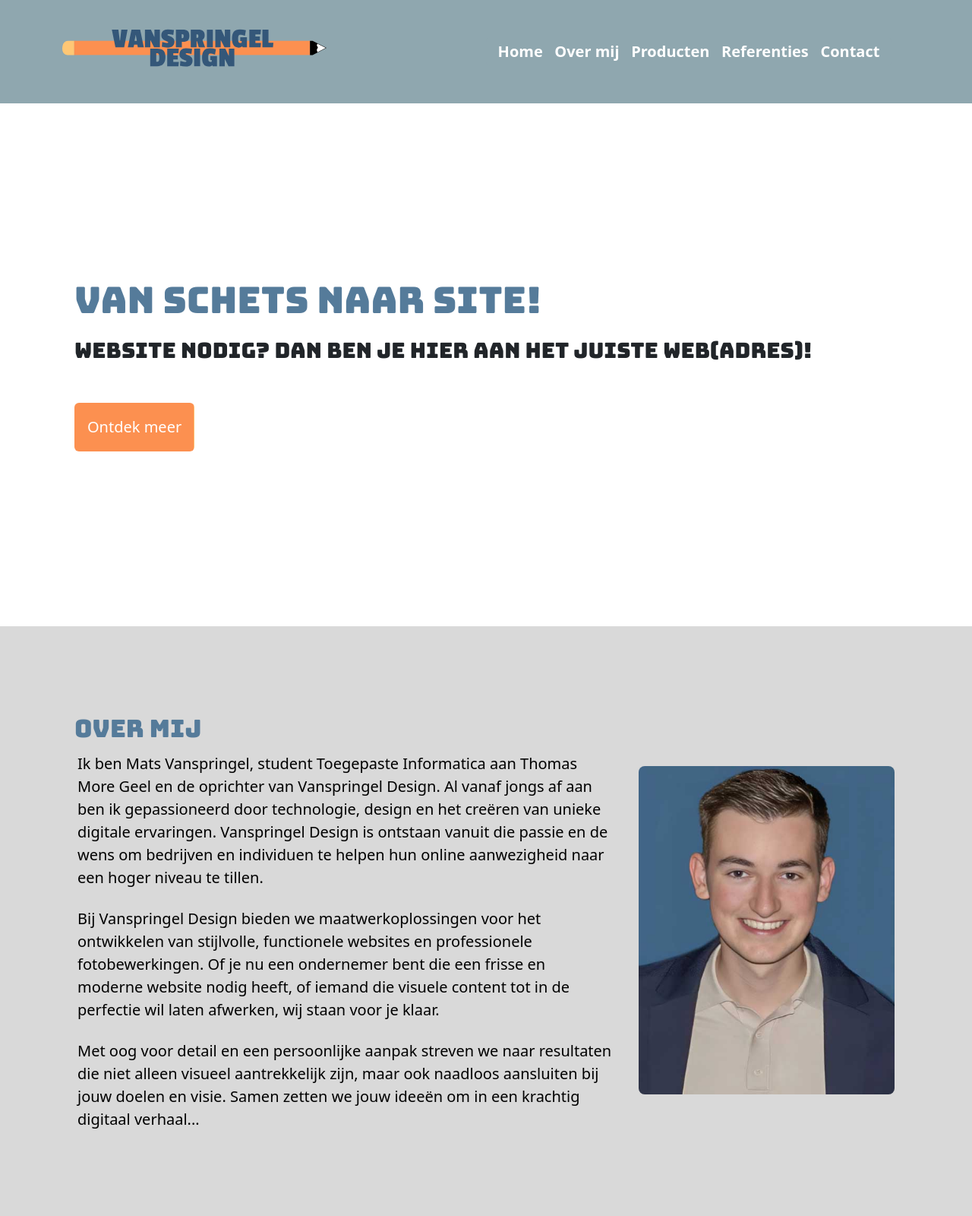
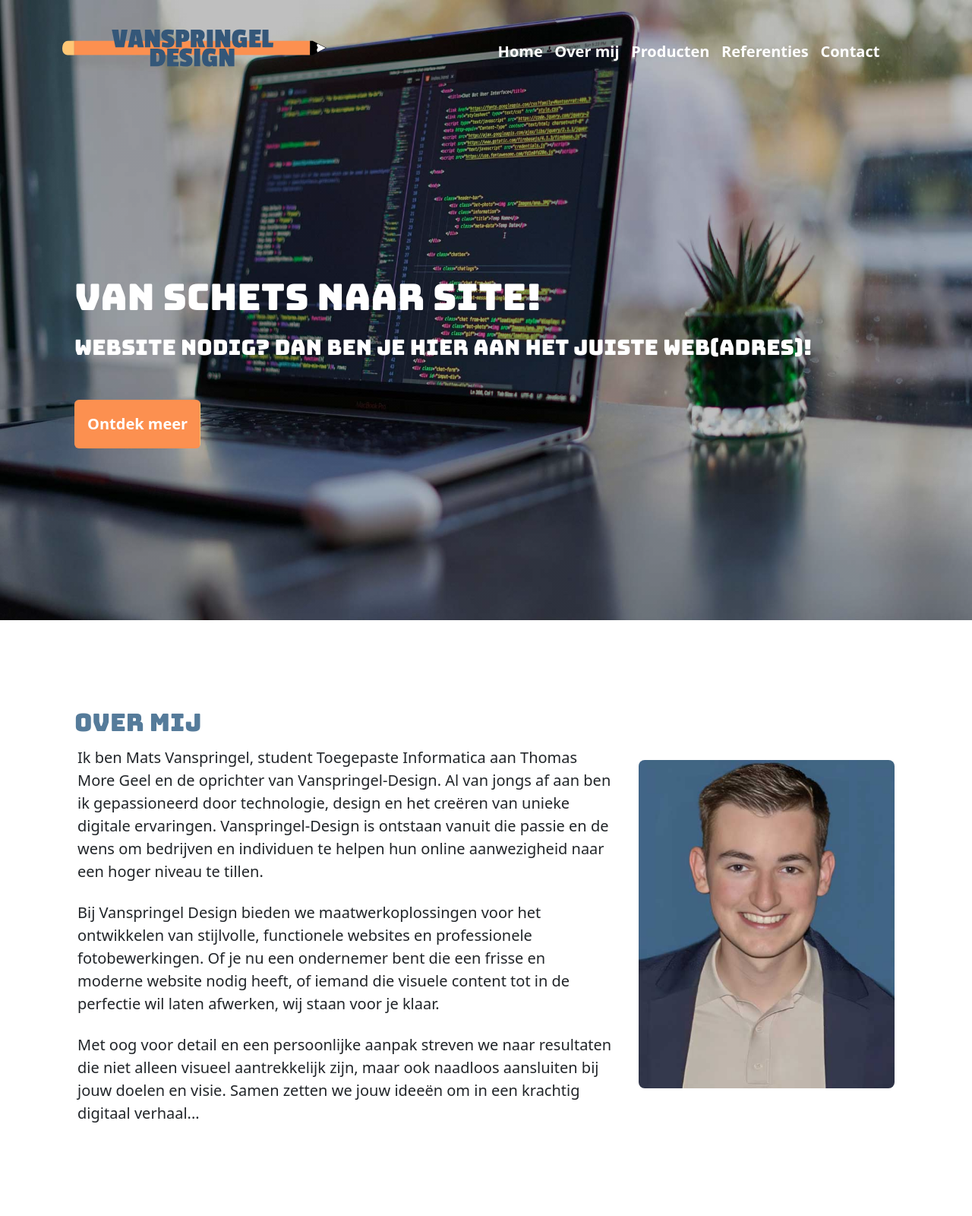
Before and after one commit to Fratsie/Vanspringel-Design-bootstrap-, a plain HTML site: page index.html in a window 1280 px wide. Shown: the top 1600 px of the page at 76% size. Drawn offline with nearby package versions, Linux system fonts and the light colour scheme.

Commit message:
git add .

```diff
--- a/index.html
+++ b/index.html
@@ -22,13 +22,15 @@
 </head>
 <body>
 
-  <div class="bg-light-blue">
+<div id="homeWrap">
+  <div>
     <div class="container py-2">
       <nav class="navbar navbar-expand-md">
         <div class="row justify-content-evenly w-100">
           <img class="col-8 col-md-6 col-xl-4 mb-3" src="assets/logo.svg" alt="Vanspringel-Design logo">
 
-          <button class="col-2 mb-3 navbar-toggler" type="button" data-bs-toggle="collapse" data-bs-target="#navbarNav" aria-controls="navbarNav" aria-expanded="false" aria-label="Toggle navigation">
+          <button class="col-2 mb-3 navbar-toggler bg-light-blue" type="button" data-bs-toggle="collapse" data-bs-target="#navbarNav"
+                  aria-controls="navbarNav" aria-expanded="false" aria-label="Toggle navigation">
             <span class="navbar-toggler-icon"></span>
           </button>
 
@@ -56,30 +58,29 @@
     </div>
   </div>
 
-  <div class="bg-white">
-    <div class="container">
-      <div class="row align-items-center m-1" id="home">
-        <div class="col-12">
-          <h1 class="font mb-3">Van schets naar site!</h1>
-          <p class="font fs-3 mb-5">Website nodig? Dan ben je hier aan het juiste web(adres)!</p>
+  <div class="container">
+    <div class="row align-items-center mx-1" id="home">
+      <div class="col-12">
+        <h1 class="font text-white mb-3">Van schets naar site!</h1>
+        <p class="font fs-3 text-white mb-5">Website nodig? Dan ben je hier aan het juiste web(adres)!</p>
 
-          <a href="#overMij" class="btn primary t-short fs-5 m-0 p-3">Ontdek meer</a>
-        </div>
+        <a href="#overMij" class="btn primary t-short fs-5 m-0 p-3">Ontdek meer</a>
       </div>
     </div>
   </div>
+</div>
 
-  <div class="bg-grey py-5 py-md-0">
+  <div class="bg-white py-5 py-md-0">
     <div class="container">
       <div class="row align-items-center h-full" id="overMij">
         <div class="col-12">
-          <div class="row align-items-center m-1">
+          <div class="row align-items-center mx-1">
             <div class="col-md-6 col-xl-8">
               <h2 class="col-12 font">Over mij</h2>
 
               <p class="p-1 fs-5">
-                Ik ben <span class="accent">Mats Vanspringel</span>, student Toegepaste Informatica aan Thomas More Geel en de oprichter van Vanspringel Design. Al vanaf jongs af aan ben ik gepassioneerd door technologie, design en het creëren van
-                unieke digitale ervaringen. Vanspringel Design is ontstaan vanuit die passie en de wens om bedrijven en individuen te helpen hun online aanwezigheid naar een hoger niveau te tillen.
+                Ik ben <span class="accent">Mats Vanspringel</span>, student Toegepaste Informatica aan Thomas More Geel en de oprichter van Vanspringel-Design. Al van jongs af aan ben ik gepassioneerd door technologie, design en het creëren van
+                unieke digitale ervaringen. Vanspringel-Design is ontstaan vanuit die passie en de wens om bedrijven en individuen te helpen hun online aanwezigheid naar een hoger niveau te tillen.
               </p>
               <p class="p-1 fs-5">
                 Bij Vanspringel Design bieden we maatwerkoplossingen voor het ontwikkelen van stijlvolle, functionele websites en professionele fotobewerkingen. Of je nu een ondernemer bent die een frisse en
@@ -100,9 +101,9 @@
     </div>
   </div>
 
-  <div class="bg-white py-5 py-md-0">
+  <div class="bg-grey py-5 py-md-0">
     <div class="container">
-      <div class="row align-items-center h-full m-1" id="producten">
+      <div class="row align-items-center h-full mx-1" id="producten">
         <div class="col-12">
           <h2 class="font mb-3">Producten</h2>
 
@@ -142,9 +143,9 @@
     </div>
   </div>
 
-  <div class="bg-grey">
+  <div class="bg-white">
     <div class="container">
-      <div class="row align-items-center h-full m-1" id="referenties">
+      <div class="row align-items-center h-full mx-1" id="referenties">
         <div class="col-12">
           <h2 class="font mb-3">Referenties</h2>
           <p class="fs-5">Hieronder kan je al wat projecten vinden die gemaakt zijn door mij! Deze projecten bestaan uit websites en uit fotobewerkingen. Bij alles websites die je hieronder kan vinden zal je ook een link vinden naar de website zodat je deze online kan bekijken!</p>
@@ -179,9 +180,9 @@
     </div>
   </div>
 
-  <div class="bg-white">
+  <div class="bg-grey">
     <div class="container">
-      <div class="row align-items-center justify-content-xl-evenly h-full m-1" id="contact">
+      <div class="row align-items-center justify-content-xl-evenly h-full mx-1" id="contact">
         <div class="col-xl-5">
           <h2 class="font mb-3">Contact</h2>
 
--- a/style/style.css
+++ b/style/style.css
@@ -24,7 +24,6 @@ nav{
 
 nav ul{
     position: absolute;
-    background-color: var(--light-blue);
 }
 
 nav a{
@@ -66,6 +65,12 @@ footer a:hover, .carousel-caption a:hover{
     color: var(--orange);
 }
 
+#homeWrap{
+    background-image: linear-gradient(rgba(0,0,0,.25), rgba(0,0,0,.25)), url("/assets/hero_option.jpg");
+    background-size: auto 100%;
+    background-position: 20%;
+}
+
 #home{
     min-height: 85vh;
 }
@@ -79,10 +84,6 @@ footer a:hover, .carousel-caption a:hover{
     width: 15px;
 }
 
-.navbar-toggler{
-    background-color: var(--blue);
-}
-
 .product p, .product h3{
     color: var(--black);
 }
@@ -92,6 +93,7 @@ footer a:hover, .carousel-caption a:hover{
     background-size: 210% 100%;
     background-position: right;
     color: white;
+    font-weight: bold;
 }
 
 .primary-link{
@@ -172,6 +174,11 @@ footer a:hover, .carousel-caption a:hover{
 }
 
 @media screen and (min-width: 1200px){
+    #homeWrap{
+        background-size: 100% 100%;
+        background-position: left;
+    }
+
     nav ul{
         position: inherit;
     }
```
Also changed, not shown: privacy.html (+2 -2 lines), assets/hero_option.jpg (added).
